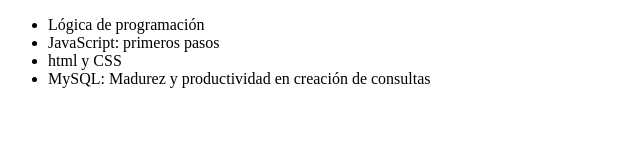
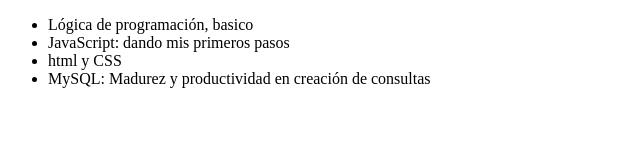
Before and after one commit to AndresSJ21/prueba_alura_git, a plain HTML site: page index.html in a window 1280 px wide. Shown: the whole page, without its empty margins (0-640 px from the left). Drawn offline with Linux system fonts and the light colour scheme.

Commit message:
corrigiendo curso logica de programacion

```diff
--- a/index.html
+++ b/index.html
@@ -8,8 +8,8 @@
 </head>
 <body>
     <ul>
-        <li>Lógica de programación</li>
-        <li>JavaScript: primeros pasos</li>
+        <li>Lógica de programación, basico</li>
+        <li>JavaScript: dando mis primeros pasos </li>
         <li>html y CSS</li>
         <li>MySQL: Madurez y productividad en creación de consultas</li>
     </ul>
```
